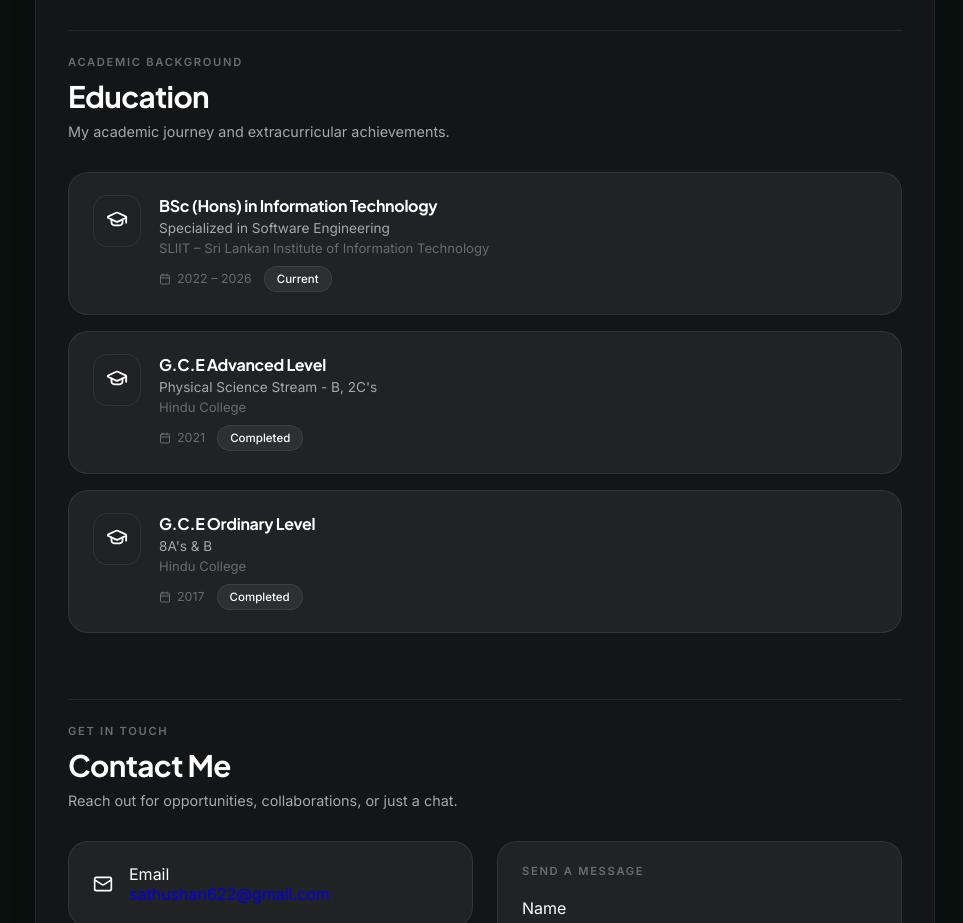
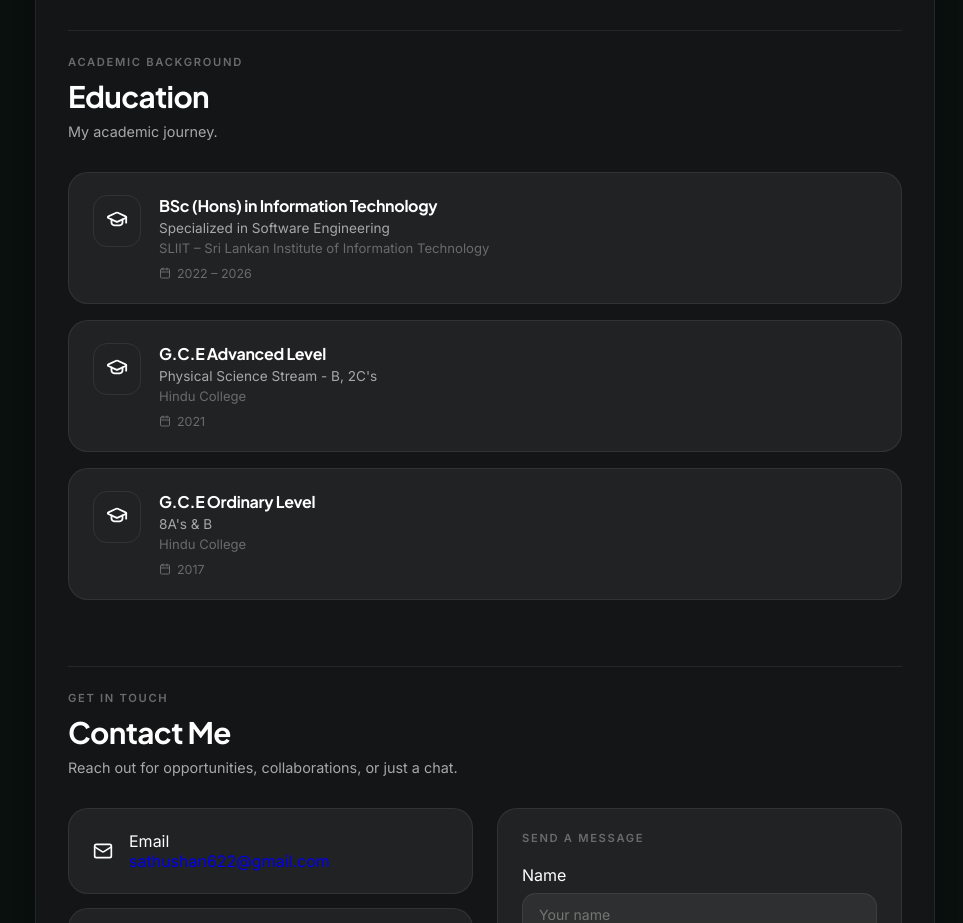
Before and after one commit to sathu0622/Portfolio-Sathushan, a React (Vite) app: page / in a window 1280 px wide. Shown: the part 5600-6523 px from the top of the page, without its empty margins (317-1280 px from the left). Built offline with nearby package versions, Linux system fonts and the light colour scheme.

Commit message:
Update Education section description
Removed reference to extracurricular achievements from the Education section.

```diff
--- a/src/pages/Education.jsx
+++ b/src/pages/Education.jsx
@@ -13,7 +13,7 @@ export default function Education() {
     <section>
       <p className="section-label">Academic Background</p>
       <h1 className="page-section-title">Education</h1>
-      <p className="page-section-sub">My academic journey and extracurricular achievements.</p>
+      <p className="page-section-sub">My academic journey.</p>
 
       <div style={{ display: "flex", flexDirection: "column", gap: 16, marginBottom: 2 }}>
         {education.map((edu, i) => (
@@ -49,7 +49,6 @@ export default function Education() {
                 <span style={{ display: "flex", alignItems: "center", gap: 6, fontSize: "0.78rem", color: "var(--text-muted)" }}>
                   <Calendar size={12} /> {edu.period}
                 </span>
-                <span className="tag-pill">{edu.status}</span>
               </div>
             </div>
           </article>
```
